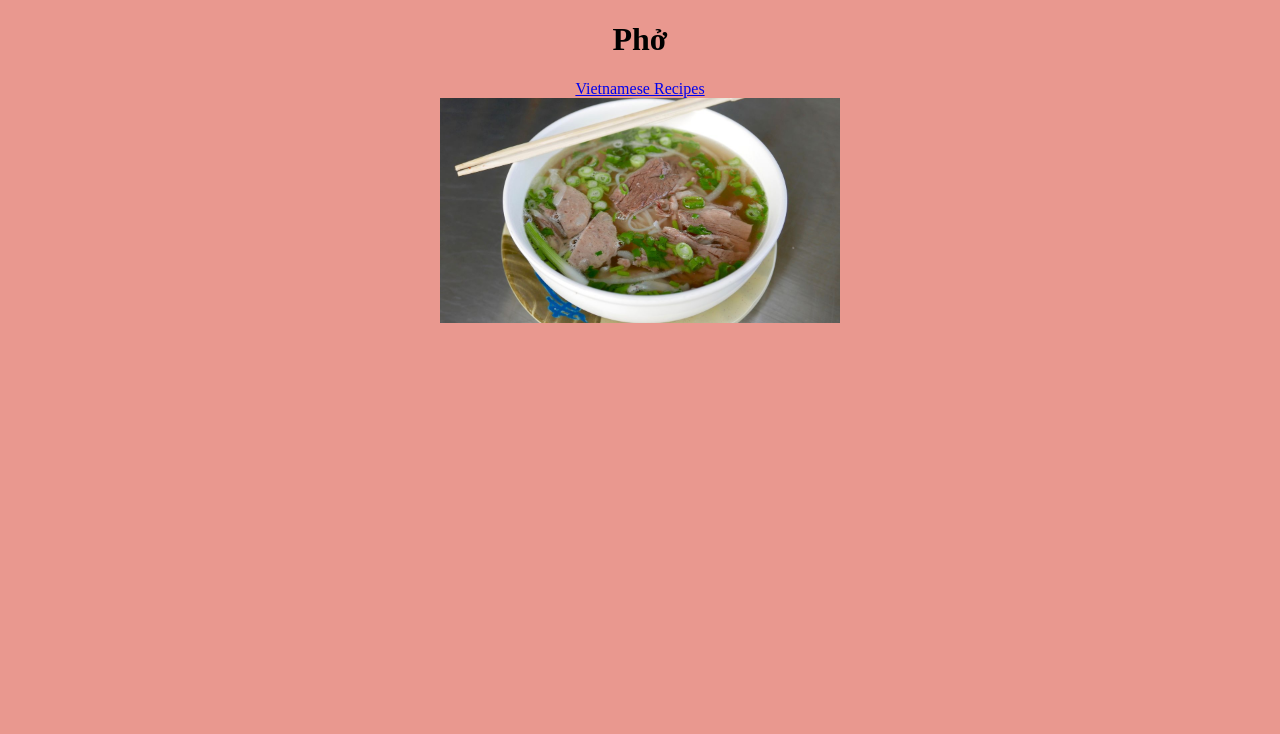
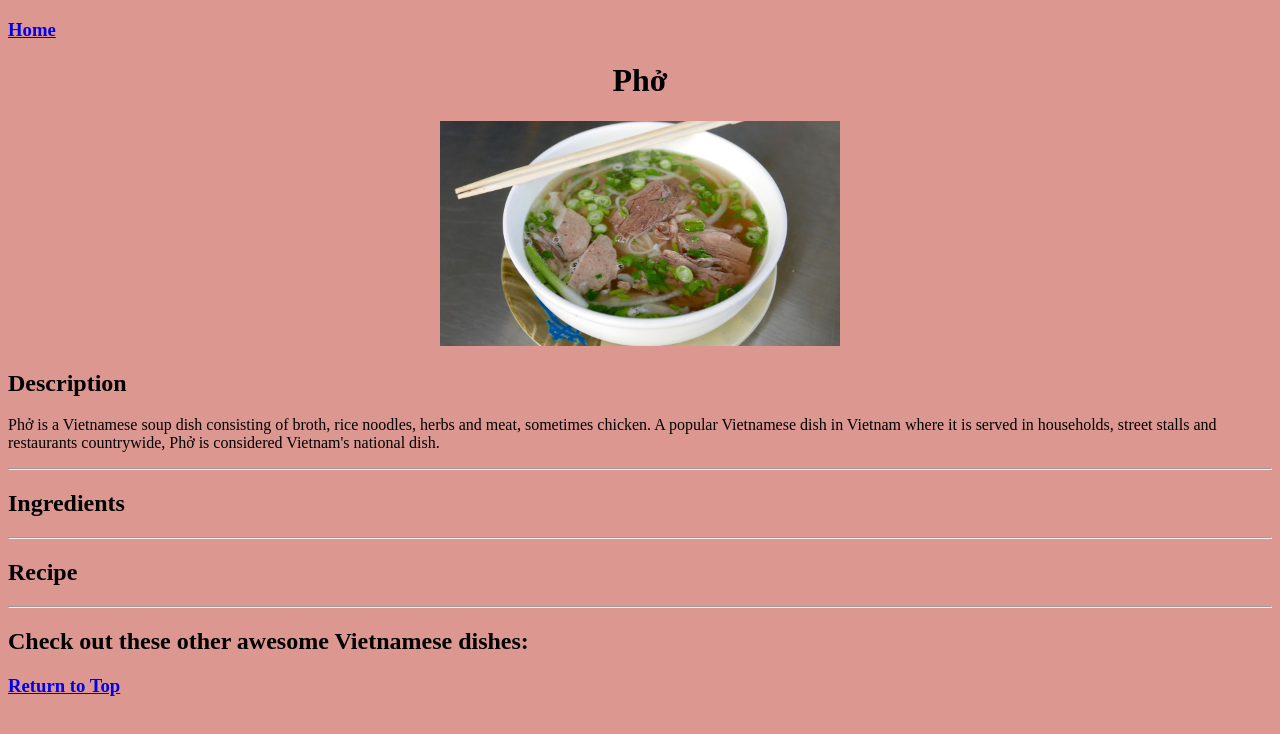
Before and after one commit to trand6/odin-recipes, a plain HTML site: page recipes/pho.html in a window 1280 px wide. Drawn offline with Linux system fonts and the light colour scheme.

Commit message:
updated pages

```diff
--- a/recipes/pho.html
+++ b/recipes/pho.html
@@ -1,15 +1,33 @@
+<!--Information is from this lovely website: https://www.hungryhuy.com/chicken-pho-recipe/-->
 <!DOCTYPE html>
 <html>
     <head>
         <title>Phở</title>
         <meta charset="UTF-8">
     </head>
-    <body style="background-color:#e9988f">
+    <body style="background-color:#dd9791">
+        <h3><a href="../index.html">Home</a></h3>
         <h1><center>Phở</center></h1>
-        <a href="../index.html"><center>Vietnamese Recipes</center></a>
 
 
+        <center><img src="../recipes/images/pho.jpg" alt="pho.jpg" width="400"></center>
+        <h2>Description</h2>
+        <p>Phở is a Vietnamese soup dish consisting of broth, rice noodles, herbs and meat,
+            sometimes chicken. A popular Vietnamese dish in Vietnam where it is served in households,
+            street stalls and restaurants countrywide, Phở is considered Vietnam's national dish.
+        </p>
+        <hr>
 
-          <center><img src="../recipes/images/pho.jpg" alt="pho.jpg" width="400"></center>
+        <h2>Ingredients</h2>
+
+        <hr>
+
+        <h2>Recipe</h2>
+
+        <hr>
+
+        <h2>Check out these other awesome Vietnamese dishes:</h2>
+
+        <h3><a href="pho.html">Return to Top</a></h3>
       </body>
 </html>
```
Also changed, not shown: index.html (+2 -2 lines), recipes/bun-bo-hue.html (+21 -3 lines), recipes/goi-cuon.html (+20 -3 lines).
